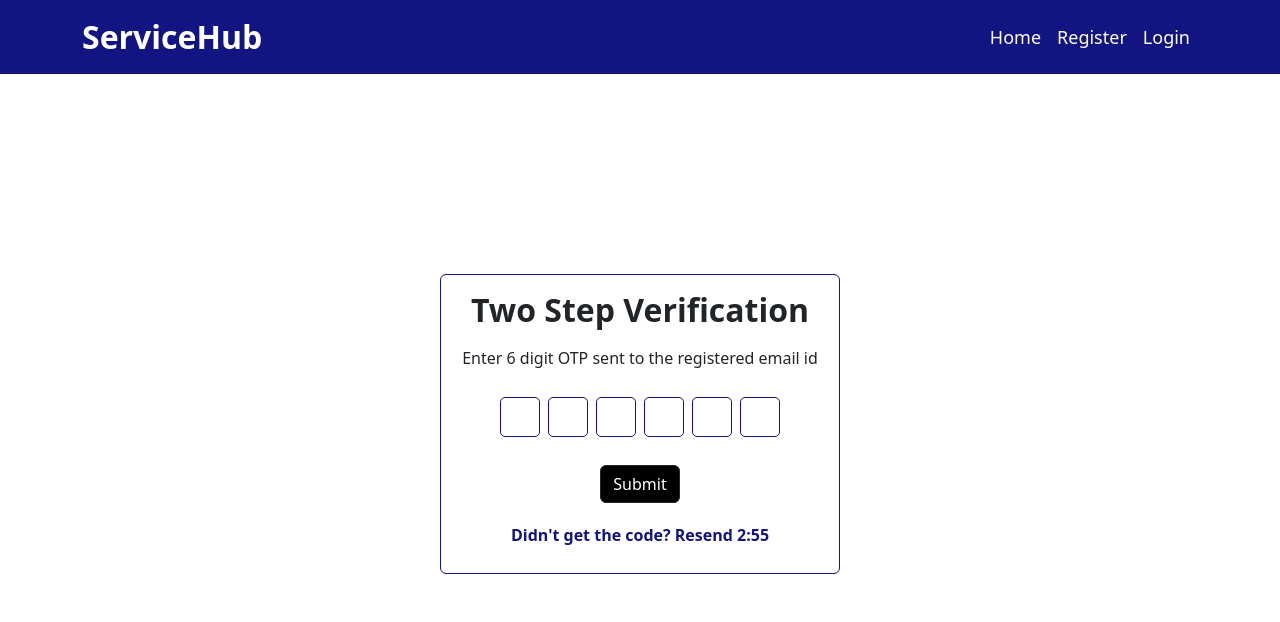
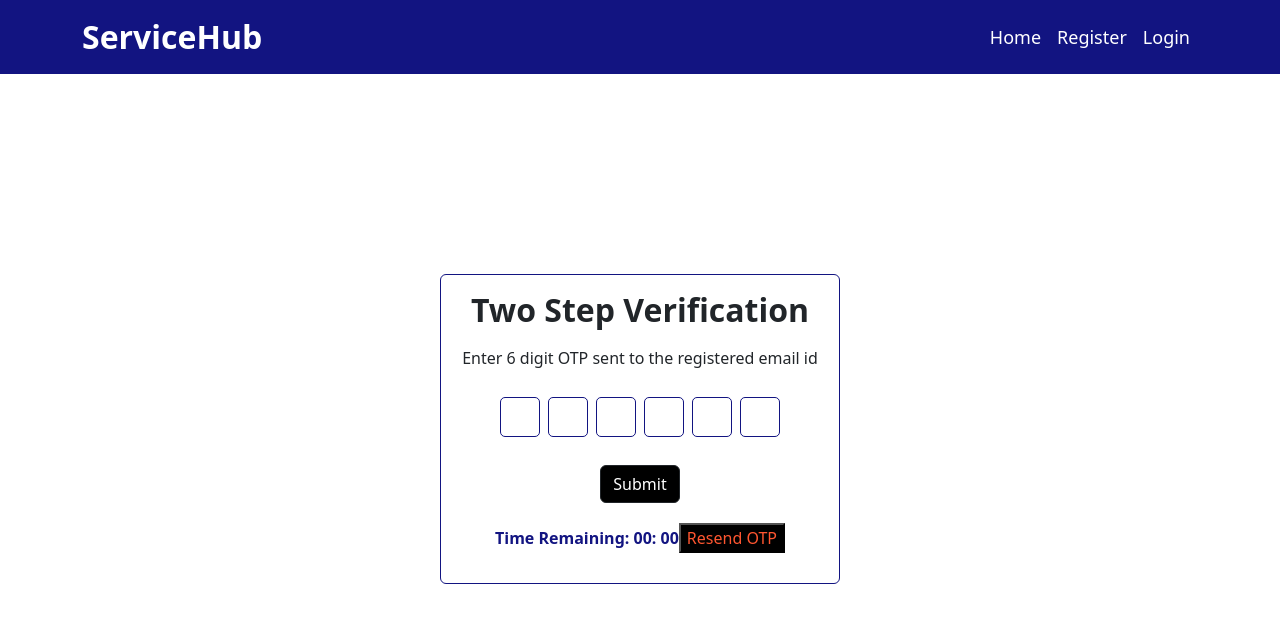
Before and after one commit to shivani26-bot/ServiceHubFrontend, a React (Vite) app: page /register/clientSignup/otp in a window 1280 px wide. Shown: the top 622 px of the page. Built offline with nearby package versions, Linux system fonts and the light colour scheme.

Commit message:
resend timer otp

```diff
--- a/package.json
+++ b/package.json
@@ -10,11 +10,13 @@
     "preview": "vite preview"
   },
   "dependencies": {
+    "@reduxjs/toolkit": "^2.2.3",
     "axios": "^1.6.8",
     "bootstrap": "^5.3.3",
     "react": "^18.2.0",
     "react-bootstrap": "^2.10.2",
     "react-dom": "^18.2.0",
+    "react-redux": "^9.1.2",
     "react-router-dom": "^6.23.0"
   },
   "devDependencies": {
--- a/src/basic/components/Otp/Otp.jsx
+++ b/src/basic/components/Otp/Otp.jsx
@@ -1,23 +1,41 @@
 import React, { useState, useEffect } from "react";
 import { Container, Col, Form, Button, Card } from "react-bootstrap";
 function Otp() {
-  const initialCountdown = 180;
   const [otp, setOTP] = useState(["", "", "", "", "", ""]);
+  const [minutes, setMinutes] = useState(0);
+  const [seconds, setSeconds] = useState(5);
+  // const [countdown, setCountdown] = useState(10); // 3 minutes in seconds
+  // const [resendClicked, setResendClicked] = useState(false);
 
-  const [countdown, setCountdown] = useState(180); // 3 minutes in seconds
+  const resendOTP = () => {
+    setMinutes(0);
+    setSeconds(5);
+  };
 
-  useEffect(() => {
-    const timer = setInterval(() => {
-      if (countdown === 0) {
-        setCountdown(initialCountdown); // Reset countdown to initial value
-      } else {
-        setCountdown(countdown - 1); // Decrease countdown by 1 every second
-      }
-    }, 1000);
+  useEffect(
+    () => {
+      const interval = setInterval(() => {
+        // decrease seconds if greater than 0
+        if (seconds > 0) setSeconds(seconds - 1);
+        // when seconds reach 0, decrease minutes if greater than 0
+        if (seconds === 0) {
+          if (minutes === 0) {
+            // stop the countdown when both minutes and seconds are 0
+            clearInterval(interval);
+          } else {
+            // reset seconds to 59 and decrease minutes by 1
+            setSeconds(59);
+            setMinutes(minutes - 1);
+          }
+        }
+      }, 1000);
 
-    // Clear interval on component unmount to prevent memory leaks
-    return () => clearInterval(timer);
-  }, [countdown, initialCountdown]);
+      // rerun this effect whenever second changes
+      return () => clearInterval(interval);
+    },
+    [seconds],
+    [minutes]
+  );
 
   const handleOTPChange = (index, value) => {
     const newOTP = [...otp];
@@ -30,12 +48,6 @@ function Otp() {
     // Add logic to handle OTP submission
   };
 
-  const formatTime = (seconds) => {
-    const minutes = Math.floor(seconds / 60);
-    const remainingSeconds = seconds % 60;
-    return `${minutes}:${remainingSeconds < 10 ? "0" : ""}${remainingSeconds}`;
-  };
-
   return (
     <Container
       style={{ marginTop: "200px" }}
@@ -44,7 +56,7 @@ function Otp() {
       <Col>
         {" "}
         {/* Increase the width of the card */}
-        <Card style={{ width: "400px", height: "300px", margin: "auto" }}>
+        <Card style={{ width: "400px", height: "310px", margin: "auto" }}>
           <Card.Body>
             <Card.Title className="text-center mb-4">
               <h2>
@@ -100,7 +112,23 @@ function Otp() {
                   fontWeight: "bold",
                 }}
               >
-                Didn't get the code? Resend {formatTime(countdown)}
+                Time Remaining:
+                <span>
+                  {" "}
+                  {minutes < 10 ? `0${minutes}` : minutes}:{" "}
+                  {seconds < 10 ? `0${seconds}` : seconds}
+                </span>
+                <button
+                  href="#"
+                  disabled={seconds > 0 || minutes > 0}
+                  style={{
+                    color: seconds > 0 || minutes > 0 ? "#FFFFFF" : "#FF5630",
+                    background: "black",
+                  }}
+                  onClick={resendOTP}
+                >
+                  Resend OTP
+                </button>
               </p>
             </div>
           </Card.Body>
```
Also changed, not shown: 1 other file (tests, documents, lock files or other folders).
